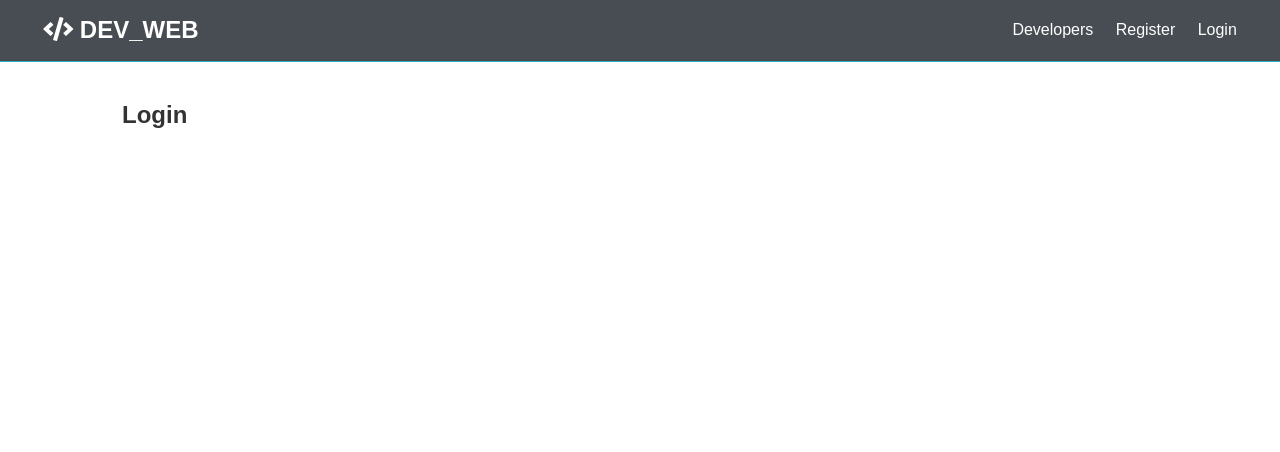
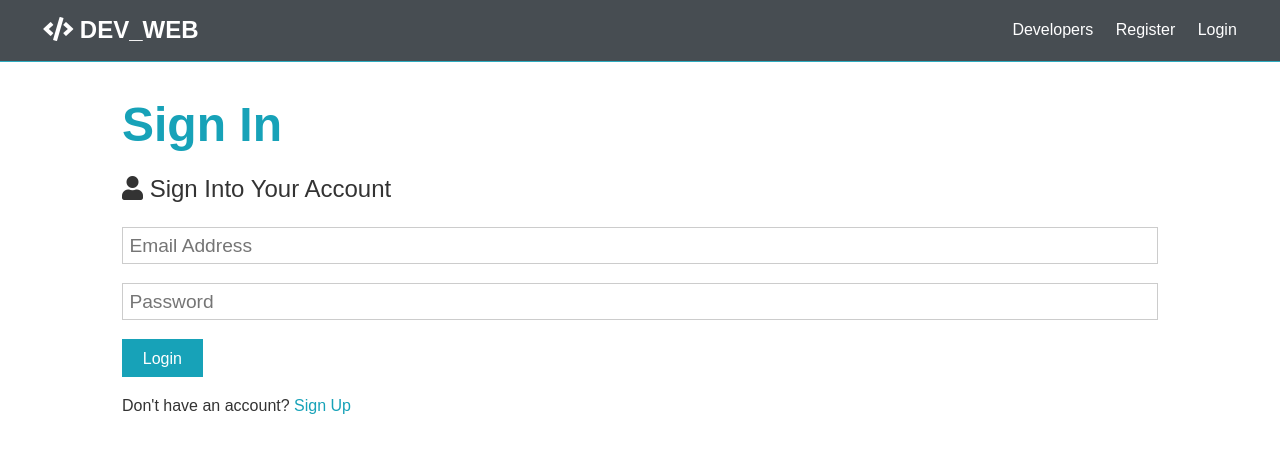
Before and after one commit to hotcoffeehero/dev_web, a React (Create React App) app in the folder dev_head/frontend/: page /login in a window 1280 px wide. Shown: the top 452 px of the page. Built offline with nearby package versions, Linux system fonts and the light colour scheme.

Commit message:
Redux Store

```diff
--- a/dev_head/frontend/src/App.js
+++ b/dev_head/frontend/src/App.js
@@ -6,8 +6,11 @@
 import Navbar from './components/layout/Navbar'
 import Landing from './components/layout/Landing'
 import './App.css'
+import { Provider } from 'react-redux'
+import store from './store'
 
 const App = () => (
+  <Provider store={store}>
     <Router>
       <Fragment>
         <Navbar />
@@ -20,6 +23,7 @@
         </section>
       </Fragment>
     </Router>
+  </Provider>
 )
 
 export default App
--- a/dev_head/frontend/src/components/auth/Login.js
+++ b/dev_head/frontend/src/components/auth/Login.js
@@ -1,10 +1,54 @@
-import React from 'react'
+import React, { Fragment, useState } from 'react'
+import { Link } from 'react-router-dom'
 
 const Login = () => {
+  const [formData, setFormData] = useState({
+    email: '',
+    password: '',
+  })
+
+  const { email, password } = formData
+
+  const onChange = (e) =>
+    setFormData({ ...formData, [e.target.name]: e.target.value })
+
+  const onSubmit = async (e) => {
+    e.preventDefault()
+    console.log('Success!')
+  }
+
   return (
-    <div>
-      <h1>Login</h1>
-    </div>
+    <Fragment>
+      <h1 className='large text-primary'>Sign In</h1>
+      <p className='lead'>
+        <i className='fas fa-user'></i> Sign Into Your Account
+      </p>
+      <form className='form' onSubmit={(e) => onSubmit(e)}>
+        <div className='form-group'>
+          <input
+            type='email'
+            placeholder='Email Address'
+            name='email'
+            value={email}
+            onChange={(e) => onChange(e)}
+          />
+        </div>
+        <div className='form-group'>
+          <input
+            type='password'
+            placeholder='Password'
+            name='password'
+            value={password}
+            onChange={(e) => onChange(e)}
+            minLength='6'
+          />
+        </div>
+        <input type='submit' className='btn btn-primary' value='Login' />
+      </form>
+      <p className='my-1'>
+        Don't have an account? <Link to='/register'>Sign Up</Link>
+      </p>
+    </Fragment>
   )
 }
 
--- a/dev_head/frontend/src/components/auth/Register.js
+++ b/dev_head/frontend/src/components/auth/Register.js
@@ -1,4 +1,5 @@
 import React, { Fragment, useState } from 'react'
+import { Link } from 'react-router-dom'
 
 const Register = () => {
   const [formData, setFormData] = useState({
@@ -13,12 +14,12 @@
   const onChange = (e) =>
     setFormData({ ...formData, [e.target.name]: e.target.value })
 
-  const onSubmit = (e) => {
+  const onSubmit = async (e) => {
     e.preventDefault()
     if (password !== password2) {
       console.log('Passwords Do Not Match')
     } else {
-      console.log(formData)
+      console.log('Success!')
     }
   }
 
@@ -75,7 +76,7 @@
         <input type='submit' className='btn btn-primary' value='Register' />
       </form>
       <p className='my-1'>
-        Already have an account? <a href='login.html'>Sign In</a>
+        Already have an account? <Link to='/login'>Sign In</Link>
       </p>
     </Fragment>
   )
--- /dev/null
+++ b/dev_head/frontend/src/reducers/index.js
@@ -0,0 +1,3 @@
+import { combineReducers } from 'redux'
+
+export default combineReducers({})
--- /dev/null
+++ b/dev_head/frontend/src/store.js
@@ -0,0 +1,15 @@
+import { createStore, applyMiddleware } from 'redux'
+import { composeWithDevTools } from 'redux-devtools-extension'
+import thunk from 'redux-thunk'
+import rootReducer from './reducers'
+
+const initialState = {}
+const middleware = [thunk]
+
+const store = createStore(
+  rootReducer,
+  initialState,
+  composeWithDevTools(applyMiddleware(...middleware))
+)
+
+export default store
```
Also changed, not shown: 1 other file (tests, documents, lock files or other folders). Lines whose indentation alone changed are shown as unchanged.
